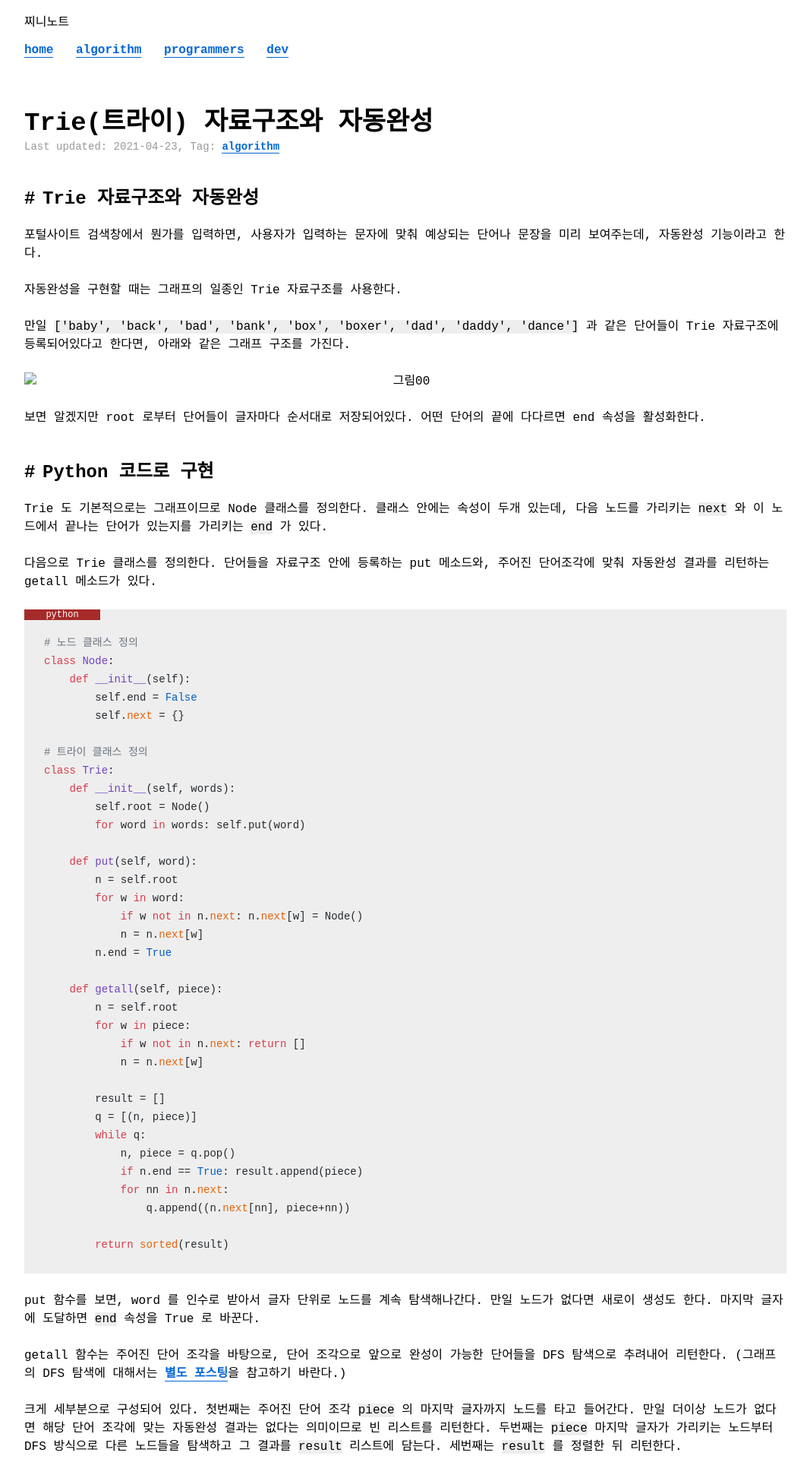
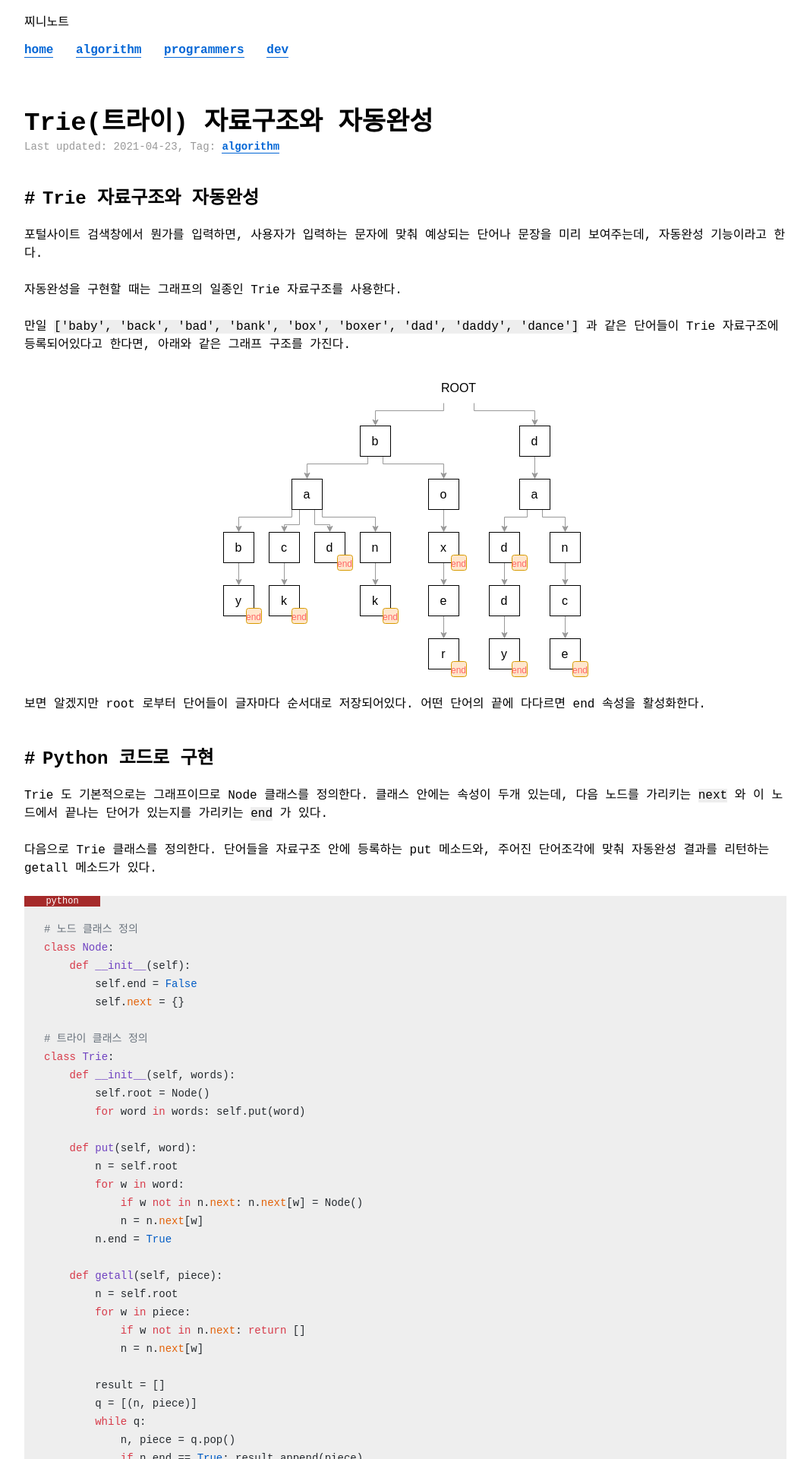
Before and after one commit to zininote/zininote.github.io, a Jekyll site: the page built from _posts/algorithm/3003-01-01-trie-structure-and-autocompletion.md, in a window 1280 px wide. Shown: the top 1920 px of the page at 76% size, without its empty margins (106-1173 px from the left). Built offline with Jekyll 4.4.1, drawn with Linux system fonts in a browser that asks for light colours; nearby versions of some CDN libraries; some web fonts are replaced; comment, search, counter and statistics services are not loaded; a style sheet for code colours, icons or effects is not loaded.

Commit message:
Update 3003-01-01-trie-structure-and-autocompletion.md

```diff
--- a/_posts/algorithm/3003-01-01-trie-structure-and-autocompletion.md
+++ b/_posts/algorithm/3003-01-01-trie-structure-and-autocompletion.md
@@ -13,7 +13,7 @@ tags: [algorithm,graph]
 
 만일 `['baby', 'back', 'bad', 'bank', 'box', 'boxer', 'dad', 'daddy', 'dance']` 과 같은 단어들이 Trie 자료구조에 등록되어있다고 한다면, 아래와 같은 그래프 구조를 가진다.
 
-![그림00](/img/algorithm-3003-01-01-00.svg)
+![그림00](/img/algorithm/algorithm-3003-01-01-00.svg)
 
 보면 알겠지만 root 로부터 단어들이 글자마다 순서대로 저장되어있다. 어떤 단어의 끝에 다다르면 end 속성을 활성화한다.
 
```
